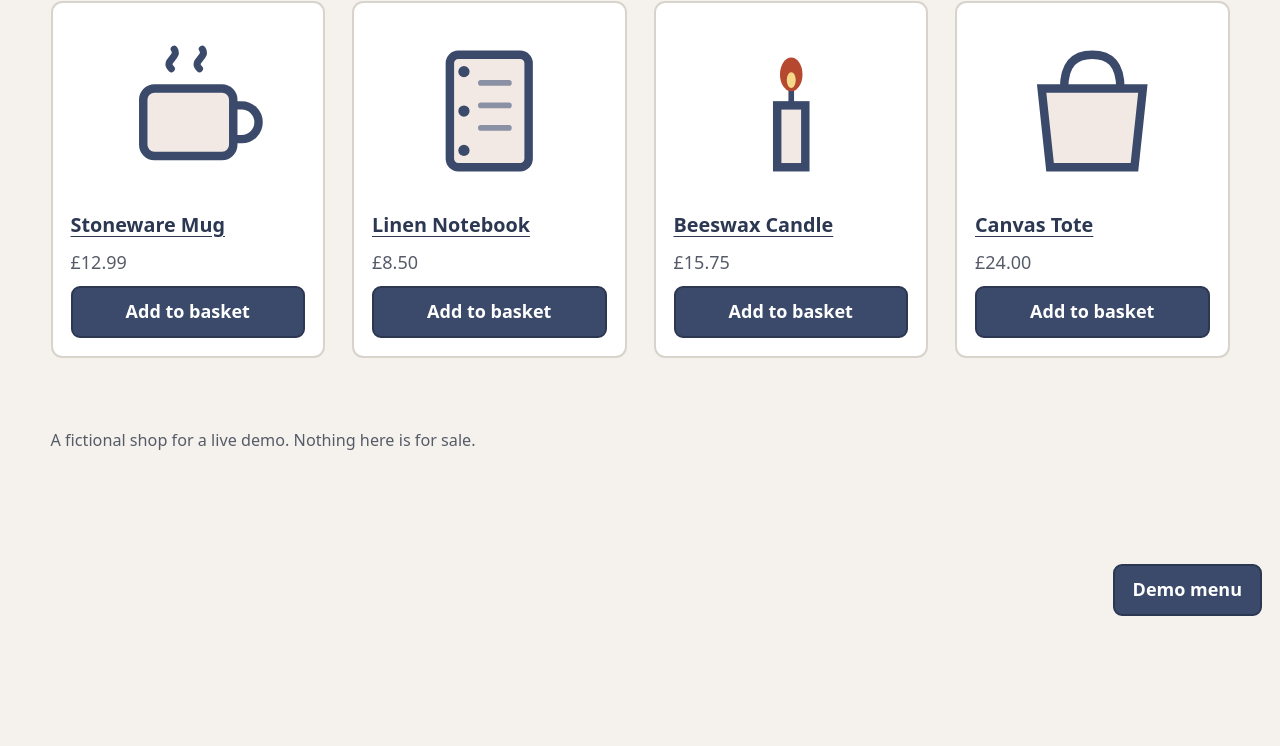
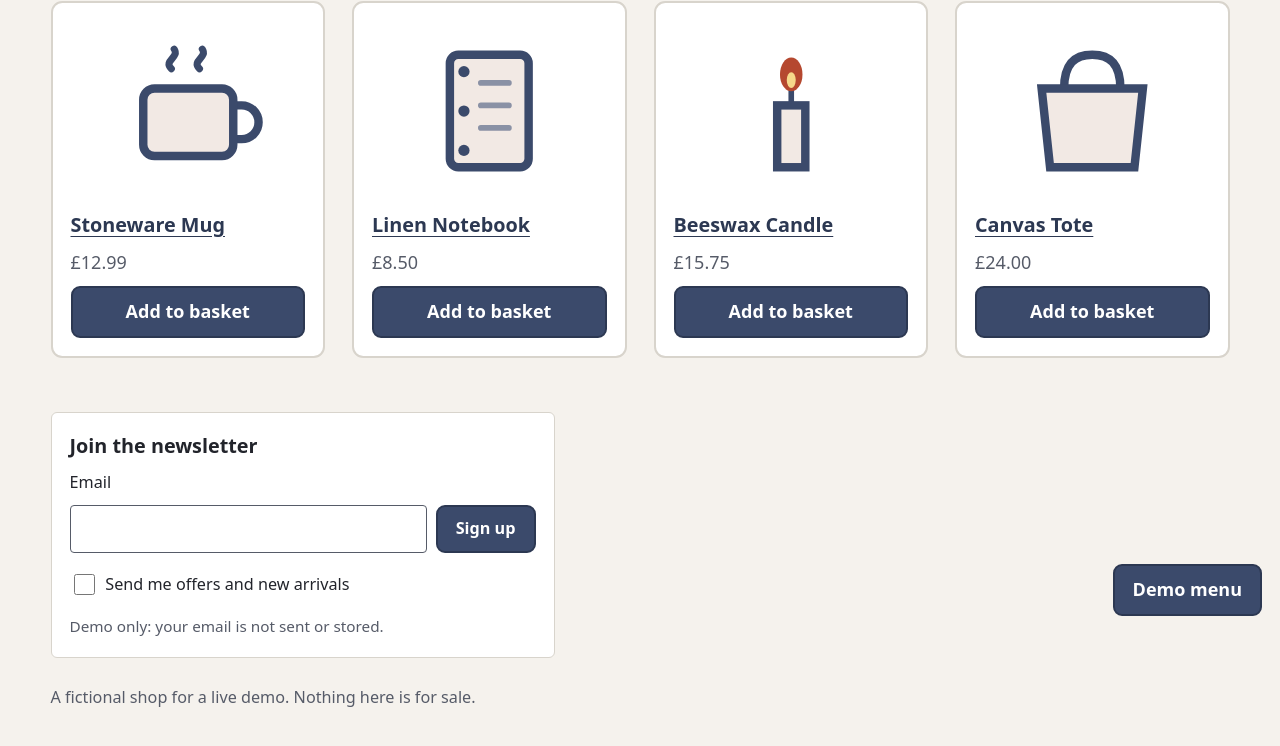
Before and after one commit to Quadrano-Ltd/quadrano-demo-shop, a website built with Vite: page site/index.html in a window 1280 px wide. Shown: the part 166-912 px from the top of the page. Before the commit the page ends 800 px from the top, so only its background shows below. Built offline with nearby package versions, Linux system fonts and the light colour scheme.

Commit message:
feat(datalayer): add newsletter_signup custom event for the on-stage build
A flat, non-GA4 event the talk can build an Event Definition for live:
{ event, signup_location: "footer"|"checkout", marketing_opt_in: boolean }.

- Footer sign-up form on every page pushes the correct event; the opt-in
  box (unticked by default) sets marketing_opt_in. The email is never pushed.
- Event playground gains "newsletter_signup · Correct" and
  "newsletter_signup · Opt-in as text" (marketing_opt_in: "true").
- One push each, no { ecommerce: null } clear (no ecommerce group).
- Push contract and README talk notes updated; playground e2e covers both
  buttons and the footer form; layout test selector narrowed to the
  footer's own line.

Co-Authored-By: Claude Opus 5.5 <noreply@anthropic.com>

```diff
--- a/site/src/datalayer/events.ts
+++ b/site/src/datalayer/events.ts
@@ -99,3 +99,42 @@ export function buildPurchase(input: {
     },
   };
 }
+
+/*
+ * newsletter_signup: a custom (non-GA4) event for the talk's on-stage build.
+ * Flat, with no `ecommerce` group, so it is pushed without the ecommerce clear.
+ */
+
+export type SignupLocation = 'footer' | 'checkout';
+
+export interface NewsletterSignupPush {
+  event: 'newsletter_signup';
+  signup_location: SignupLocation;
+  marketing_opt_in: boolean;
+}
+
+/** The deliberately broken variant: the opt-in sent as text, not a boolean. */
+export interface NewsletterSignupOptInAsTextPush {
+  event: 'newsletter_signup';
+  signup_location: SignupLocation;
+  marketing_opt_in: string;
+}
+
+export function buildNewsletterSignup(input: {
+  location: SignupLocation;
+  marketingOptIn: boolean;
+}): NewsletterSignupPush {
+  return {
+    event: 'newsletter_signup',
+    signup_location: input.location,
+    marketing_opt_in: input.marketingOptIn,
+  };
+}
+
+/** Exactly one difference from the correct push: `marketing_opt_in` is "true". */
+export function buildNewsletterSignupOptInAsText(): NewsletterSignupOptInAsTextPush {
+  return {
+    ...buildNewsletterSignup({ location: 'footer', marketingOptIn: true }),
+    marketing_opt_in: 'true',
+  };
+}
--- a/site/src/datalayer/push.ts
+++ b/site/src/datalayer/push.ts
@@ -1,11 +1,19 @@
-import { buildAddToCart, buildPurchase, type PushLine } from './events.ts';
+import {
+  buildAddToCart,
+  buildNewsletterSignup,
+  buildNewsletterSignupOptInAsText,
+  buildPurchase,
+  type PushLine,
+  type SignupLocation,
+} from './events.ts';
 import { getScenario, type ScenarioId } from './scenarios.ts';
 
 /**
  * The ONLY module that writes to `window.dataLayer` (FR-016).
  *
- * Every action pushes `{ ecommerce: null }` (the GA4 ecommerce clear) followed
- * by exactly one event. No retries, no timers, no Console output, and no
+ * Every ecommerce action pushes `{ ecommerce: null }` (the GA4 ecommerce clear)
+ * followed by exactly one event. The custom `newsletter_signup` event has no
+ * `ecommerce` group, so it is a single push with no clear. No retries, no timers, no Console output, and no
  * return value that invites the caller to push again.
  */
 
@@ -32,3 +40,18 @@ export function pushPurchase(input: {
     ),
   );
 }
+
+/** Custom event, one push, no ecommerce clear. */
+export function pushNewsletterSignup(input: {
+  location: SignupLocation;
+  marketingOptIn: boolean;
+}): void {
+  const dl = (window.dataLayer ??= []);
+  dl.push(buildNewsletterSignup(input));
+}
+
+/** The deliberately broken variant: `marketing_opt_in: "true"` (text). */
+export function pushNewsletterSignupOptInAsText(): void {
+  const dl = (window.dataLayer ??= []);
+  dl.push(buildNewsletterSignupOptInAsText());
+}
--- a/site/src/menu/playground.ts
+++ b/site/src/menu/playground.ts
@@ -1,5 +1,7 @@
 import {
   pushAddToCart,
+  pushNewsletterSignup,
+  pushNewsletterSignupOptInAsText,
   pushPurchase,
 } from '../datalayer/push.ts';
 import { newTransactionId, type PushLine } from '../datalayer/events.ts';
@@ -32,7 +34,10 @@ interface PlaygroundEntry {
   readonly press: () => void;
 }
 
-/** Button 1 plus buttons 2 to 7 derived from `SCENARIOS` in order. */
+/**
+ * Button 1, buttons 2 to 7 derived from `SCENARIOS` in order, then the custom
+ * `newsletter_signup` event: the correct push and the opt-in-as-text one.
+ */
 function entries(): readonly PlaygroundEntry[] {
   const line = heroLine();
   return [
@@ -46,6 +51,14 @@ function entries(): readonly PlaygroundEntry[] {
           scenario: scenario.id,
         }),
     })),
+    {
+      label: 'newsletter_signup · Correct',
+      press: () => pushNewsletterSignup({ location: 'footer', marketingOptIn: true }),
+    },
+    {
+      label: 'newsletter_signup · Opt-in as text',
+      press: () => pushNewsletterSignupOptInAsText(),
+    },
   ];
 }
 
--- a/site/src/ui/layout.ts
+++ b/site/src/ui/layout.ts
@@ -4,6 +4,7 @@ import { createVisitorBanner, readContainerState } from '../menu/banner.ts';
 import { mountOfflinePanel } from '../menu/offline-mode.ts';
 import { mountVisitorMenu } from '../menu/visitor-menu.ts';
 import { currentScenario, withScenario } from '../switcher/scenario-url.ts';
+import { createNewsletterForm } from './newsletter.ts';
 import { mountScenarioSwitcher, syncScenarioLinks } from '../switcher/switcher.ts';
 
 /**
@@ -112,7 +113,7 @@ export function renderLayout(page: PageId, heading: string): HTMLElement {
   footer.className = 'site-footer';
   const footerLine = document.createElement('p');
   footerLine.textContent = 'A fictional shop for a live demo. Nothing here is for sale.';
-  footer.append(footerLine);
+  footer.append(createNewsletterForm(announce), footerLine);
 
   const live = document.createElement('p');
   live.className = 'visually-hidden';
--- /dev/null
+++ b/site/src/ui/newsletter.ts
@@ -0,0 +1,62 @@
+import { pushNewsletterSignup } from '../datalayer/push.ts';
+
+/**
+ * Footer newsletter sign-up: the real-world trigger for the custom
+ * `newsletter_signup` event. It always makes the correct push; the opt-in-as-text
+ * variant lives in the event playground only.
+ *
+ * The email address is never pushed, stored or sent anywhere (no PII in the data
+ * layer). The opt-in box starts unticked, as UK consent rules expect, and its
+ * state becomes the `marketing_opt_in` Attribute.
+ */
+export function createNewsletterForm(announce: (message: string) => void): HTMLElement {
+  const form = document.createElement('form');
+  form.className = 'newsletter';
+  form.noValidate = true;
+  form.setAttribute('aria-labelledby', 'newsletter-heading');
+
+  const heading = document.createElement('h2');
+  heading.id = 'newsletter-heading';
+  heading.className = 'newsletter__heading';
+  heading.textContent = 'Join the newsletter';
+
+  const emailLabel = document.createElement('label');
+  emailLabel.htmlFor = 'newsletter-email';
+  emailLabel.textContent = 'Email';
+
+  const email = document.createElement('input');
+  email.id = 'newsletter-email';
+  email.type = 'email';
+  email.autocomplete = 'email';
+  email.className = 'newsletter__email';
+
+  const optInLabel = document.createElement('label');
+  optInLabel.className = 'newsletter__opt-in';
+  const optIn = document.createElement('input');
+  optIn.type = 'checkbox';
+  optIn.id = 'newsletter-opt-in';
+  optInLabel.append(optIn, ' Send me offers and new arrivals');
+
+  const submit = document.createElement('button');
+  submit.type = 'submit';
+  submit.textContent = 'Sign up';
+
+  const note = document.createElement('p');
+  note.className = 'newsletter__note';
+  note.textContent = 'Demo only: your email is not sent or stored.';
+
+  form.addEventListener('submit', (event) => {
+    event.preventDefault();
+    pushNewsletterSignup({ location: 'footer', marketingOptIn: optIn.checked });
+    email.value = '';
+    optIn.checked = false;
+    announce('Pushed newsletter_signup');
+  });
+
+  const row = document.createElement('div');
+  row.className = 'newsletter__row';
+  row.append(email, submit);
+
+  form.append(heading, emailLabel, row, optInLabel, note);
+  return form;
+}
--- a/site/src/ui/styles.css
+++ b/site/src/ui/styles.css
@@ -134,6 +134,59 @@ button {
   padding: 0 1.25rem 2rem;
   color: var(--muted);
   font-size: 0.9rem;
+}
+
+/* Newsletter sign-up (custom newsletter_signup event) */
+.newsletter {
+  display: flex;
+  flex-direction: column;
+  gap: 0.5rem;
+  max-width: 28rem;
+  margin: 0 0 1.5rem;
+  padding: 1rem;
+  background: var(--paper);
+  border: 1px solid var(--line);
+  border-radius: 6px;
+  color: var(--ink);
+}
+
+.newsletter__heading {
+  margin: 0;
+  font-size: 1.1rem;
+}
+
+.newsletter__row {
+  display: flex;
+  flex-wrap: wrap;
+  gap: 0.5rem;
+}
+
+.newsletter__email {
+  flex: 1 1 12rem;
+  min-width: 0;
+  min-height: 44px;
+  padding: 0 0.6rem;
+  font: inherit;
+  border: 1px solid var(--muted);
+  border-radius: 4px;
+}
+
+.newsletter__opt-in {
+  display: flex;
+  align-items: center;
+  gap: 0.4rem;
+  min-height: 44px;
+}
+
+.newsletter__opt-in input {
+  width: 1.2rem;
+  height: 1.2rem;
+}
+
+.newsletter__note {
+  margin: 0;
+  color: var(--muted);
+  font-size: 0.85rem;
 }
 
 /* Product grid (listing) */
```
Also changed, not shown: e2e/layout.spec.ts (+1 -1 lines), e2e/playground.spec.ts (+65 -6 lines), kitty-specs/demo-shop-01M5QW5Y/contracts/datalayer-pushes.md (+29 -3 lines), README.md.
